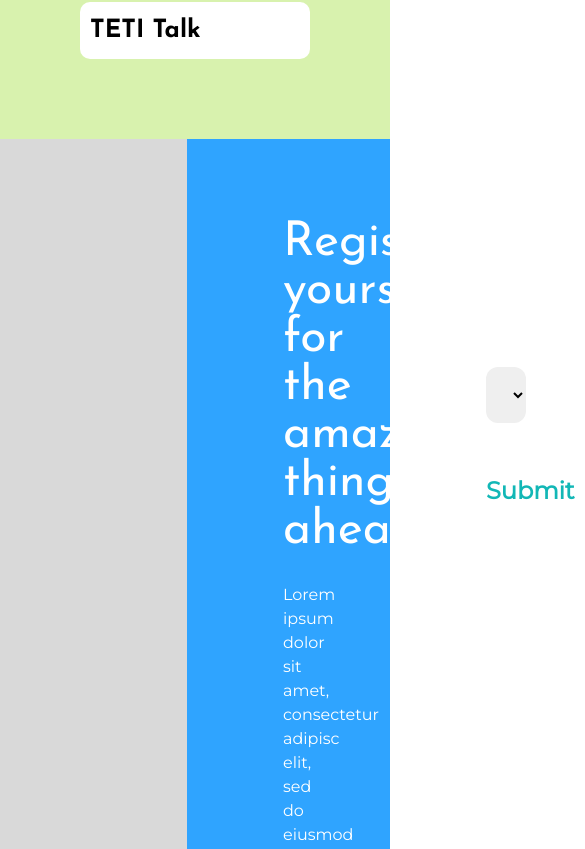
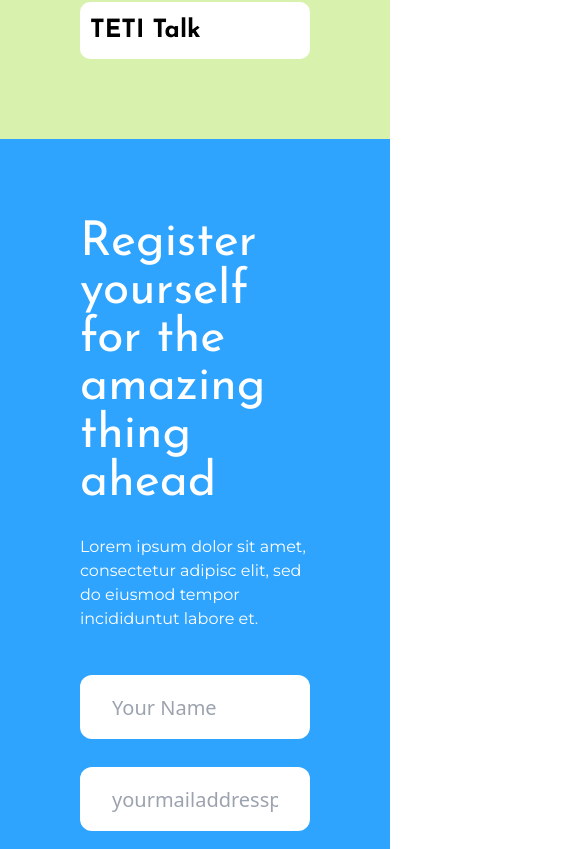
Before and after one commit to aufarhmn/web-open-house, a Next.js app: page / in a window 390 px wide. Shown: the part 2475-3324 px from the top of the page, 585 px wide, since content can reach past the window. Built offline with nearby package versions, Linux system fonts and the light colour scheme; no server answers.

Commit message:
fix : form Required and color text

```diff
--- a/components/Form.js
+++ b/components/Form.js
@@ -10,27 +10,35 @@ const Form = () => {
 
     const handleSubmit = (e) => {
         e.preventDefault();
-
         addDoc(dbReff, {
             name: name,
             email: email,
             day: day,
         })
         .then(() => {
-            alert("Your message has been submitted");
+            window.alert("Your message has been submitted");
         })
         .catch((error) => {
-            alert(error.message);
+            console.log(error.message);
         });
 
         setName("");
         setEmail("");
+        setDay("");
     };
 
+    // const testSubmit = () =>{
+    //    console.log("test")
+    //     // return(
+    //     //     <div className="fixed w-4/5 bg-green-400 h-6 p-auto top-0 mx-auto">
+    //     //        <span>Success!</span> Data anda telah masuk
+    //     //     </div>
+    //     // );
+    // }
+
     return (
-        // TODO: benerin formnya cuy ini jelek bgt wkwk
-        <div className="columns-2 bg-blue-500 h-screen">
-            <div className="bg-grey-400 h-screen">
+        <div className="lg:columns-2 bg-blue-500 h-screen ">
+            <div className="bg-grey-400 h-screen hidden lg:flex">
 
             </div>
             <div id=" " className="h-screen p-20">
@@ -43,7 +51,8 @@ const Form = () => {
                 <form onSubmit={ handleSubmit }>
                     <div className="">
                         <input
-                            className="w-full p-8 mt-11 rounded-xl h-14 text-xl text-grey-100"
+                            name="nama"
+                            className="w-full p-8 mt-11 rounded-xl h-14 text-xl"
                             placeholder="Your Name"
                             value={name}
                             onChange={(e) => setName(e.target.value)}
@@ -52,15 +61,18 @@ const Form = () => {
                     </div>
                     <div className="">
                         <input
-                            className="w-full p-8 mt-7 rounded-xl h-14 text-xl text-grey-100"
+                            name="email"
+                            className="w-full p-8 mt-7 rounded-xl h-14 text-xl"
                             placeholder="yourmailaddressplease@mail.com"
                             value={email}
                             onChange={(e) => setEmail(e.target.value)}
                             required
+                            type="email"
                         />
                     </div>
                     <div>
                         <select
+                            name="day"
                             className="w-full p-2 pl-8 mt-7 rounded-xl h-14 text-xl"
                             value={day}
                             onChange={(e) => setDay(e.target.value)}
```
